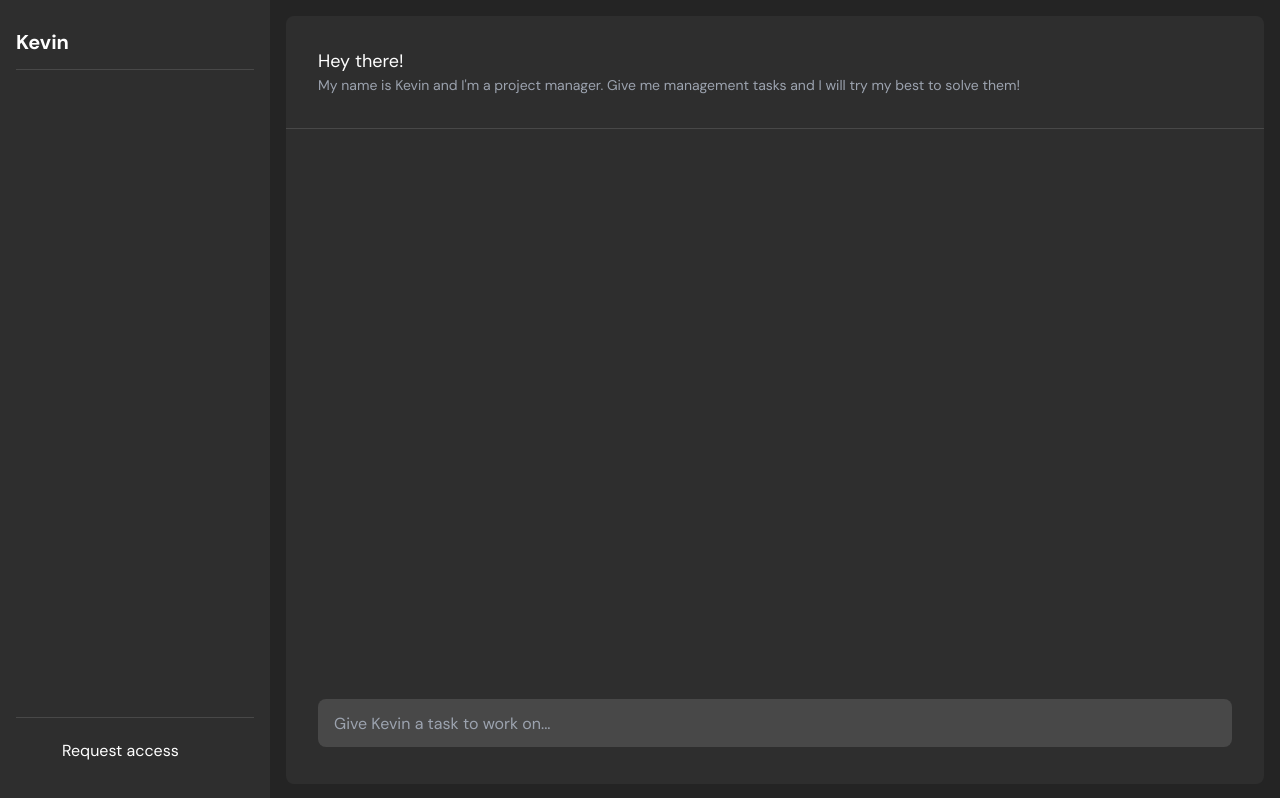
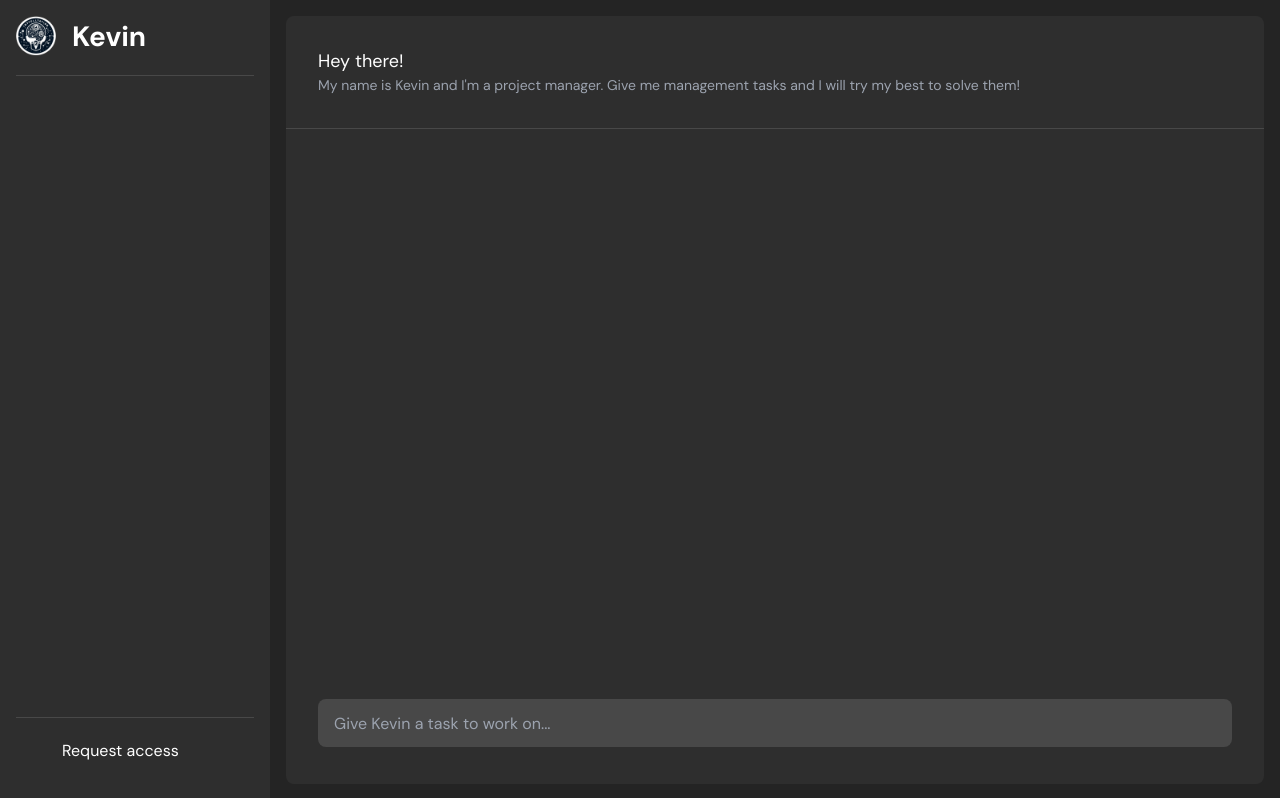
Before and after one commit to MeanderingProgrammer/Kevin, a SvelteKit app: page /preview in a window 1280 px wide. Built offline with nearby package versions, Linux system fonts and the light colour scheme; some icons are missing.

Commit message:
Remove background from logo, add it to the preview

```diff
--- a/src/routes/preview/+page.svelte
+++ b/src/routes/preview/+page.svelte
@@ -1,6 +1,7 @@
 <script lang="ts">
     import Popup from './Popup.svelte';
     import Icon from '@iconify/svelte';
+    import logo from '$lib/assets/logo.png';
 
     let popup: Popup;
 
@@ -21,11 +22,14 @@
 <div class="wrapper">
     <div class="side-bar">
         <div class="section-header">
-            <h1>Kevin</h1>
+            <div class="flex">
+                <a href="/"><img src={logo} alt="Intellection logo" class="logo" /></a>
+                <h1>Kevin</h1>
+            </div>
         </div>
         <div class="empty"></div>
         <div class="section-footer">
-            <button class="request" on:click={popup.show}>
+            <button class="flex" on:click={popup.show}>
                 <Icon icon="radix-icons:enter" width="1.5rem" height="1.5rem" style="color: #6096ff;" />
                 <p>Request access</p>
             </button>
@@ -65,6 +69,16 @@
         padding: 1rem;
         display: flex;
         flex-direction: column;
+    }
+
+    .flex {
+        display: flex;
+        gap: 1rem;
+    }
+
+    .logo {
+        width: 2.5rem;
+        height: 2.5rem;
     }
 
     .prompt-panel {
@@ -117,11 +131,6 @@
         color: #9ca3af;
     }
 
-    .request {
-        display: flex;
-        gap: 1rem;
-    }
-
     .inner {
         padding: 2rem;
     }
@@ -138,7 +147,9 @@
 
     h1 {
         color: #ffffff;
-        font-size: 1.25rem;
+        font-size: 1.75rem;
+        margin-top: 2px;
+        margin-bottom: 1.25rem;
     }
 
     p {
```
Also changed, not shown: src/lib/assets/logo.png, static/favicon.png.
